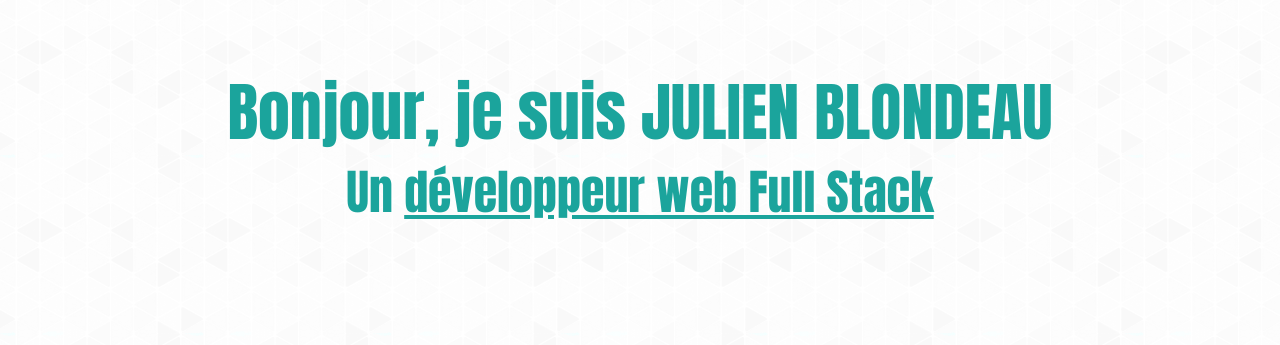
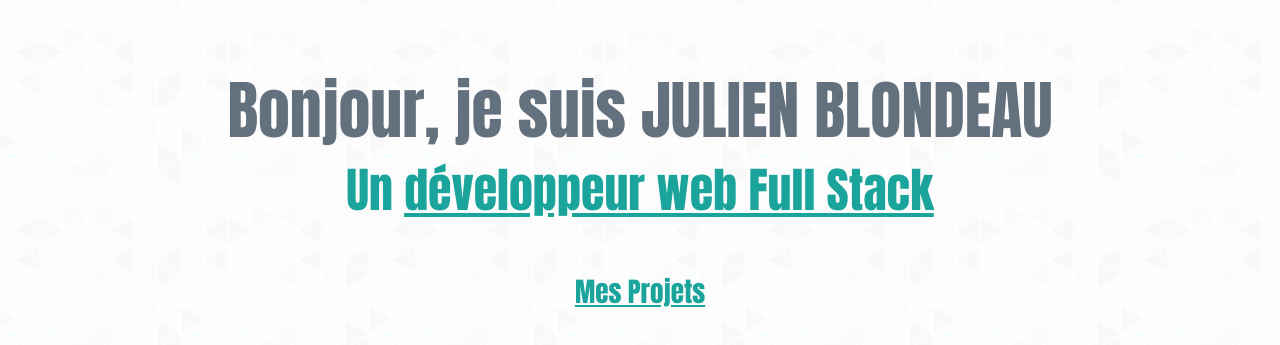
Before and after one commit to BlondeauJulien/portfolio, a React (Create React App) app: page / in a window 1280 px wide. Shown: the part 393-738 px from the top of the page. Built offline with nearby package versions, Linux system fonts and the light colour scheme; the HTML template or start-up script is replaced by a standard one.

Commit message:
css naming change + set up project container

```diff
--- a/src/App.css
+++ b/src/App.css
@@ -4,7 +4,6 @@
 
 html {
     height: 100%;
-    font-family: 'Roboto', sans-serif;
 }
 
 body {
@@ -17,5 +16,6 @@ body {
     max-width: 1200px;
     margin: auto;
     padding-top: 1.2rem;
-    font-family: 'Varela Round', sans-serif;
+    font-family: 'Anton', sans-serif;
+    color: #63707e;
 }
--- a/src/App.js
+++ b/src/App.js
@@ -5,6 +5,7 @@ import SideDrawer from './header/components/SideDrawer';
 import Backdrop from './header/components/Backdrop';
 import Presentation from './presentation/main/Presentation';
 import UiState from './context/ui/UiState';
+import Projects from './projects/main/Projects';
 
 import './App.css';
 
@@ -18,6 +19,7 @@ function App() {
         <SideDrawer show={sideDrawerOpen}/>
         {sideDrawerOpen && <Backdrop drawerClickHandler={setSideDrawerOpen} /> }
         <Presentation />
+        <Projects />
       </div>
     </UiState>
   );
--- a/src/header/components/NavigationLinks.css
+++ b/src/header/components/NavigationLinks.css
@@ -0,0 +1,3 @@
+.navigation {
+  font-family: 'Varela Round', sans-serif;
+}
--- a/src/header/components/NavigationLinks.js
+++ b/src/header/components/NavigationLinks.js
@@ -16,7 +16,7 @@ const NavigationLinks = props => {
       {props.withHomeButton && (
         <li className="navigation__link"><a href="/">{content[language].home}</a></li>
       )}
-      <li className="navigation__link"><a href="/">{content[language].projects}</a></li>
+      <li className="navigation__link"><a href="#projects">{content[language].projects}</a></li>
       <li className="navigation__link"><a href="/">{content[language].technologies}</a></li>
       <li className="navigation__link"><a href="/">{content[language].resume}</a></li>
       <li className="navigation__link"><a href="/">{content[language].contact}</a></li>
--- a/src/presentation/main/Presentation.css
+++ b/src/presentation/main/Presentation.css
@@ -1,24 +1,22 @@
 .presentation {
   text-align: center;
-  margin: 6rem;
-  font-family: 'Anton', sans-serif;
+  margin: 6rem 0rem 3rem 0rem;
 }
 
 .presentation__text {
-  font-family: 'Anton', sans-serif;
   font-size: 4rem;
   line-height: 5rem;
+}
+
+.presentation__first-line {
+  display: inline-block;
+}
+
+.presentation__second-line {
+  font-size: 3rem;
   color: #1ba49c;
 }
 
-.test {
-  display: inline-block;
-}
-
-.test2 {
-  font-size: 3rem;
-}
-
-.test2 span {
+.presentation__second-line span {
   text-decoration: underline;
 }
--- a/src/presentation/main/Presentation.js
+++ b/src/presentation/main/Presentation.js
@@ -13,24 +13,10 @@ const Presentation = () => {
   return (
     <div className="presentation">
       <div className="presentation__text">
-        <p className="test">{content[language].presentation}</p>
+        <p className="presentation__first-line">{content[language].presentation}</p>
         {' '}
-        <h1 className="test">JULIEN BLONDEAU</h1>
-        <p className="test2">{content[language].whoIAm1} <span>{content[language].whoIAm2}</span></p>
-      </div>
-      <div className="techno">
-        {/* JS
-            ES6
-            nodeJS
-            mongodb
-            git
-            react
-            angular
-            html
-            css
-            typescript
-            express
-        */}
+        <h1 className="presentation__first-line">JULIEN BLONDEAU</h1>
+        <p className="presentation__second-line">{content[language].whoIAm1} <span>{content[language].whoIAm2}</span></p>
       </div>
     </div>
   )
--- /dev/null
+++ b/src/projects/main/Projects.css
@@ -0,0 +1,10 @@
+#projects {
+  text-align: center;
+  margin: auto;
+}
+
+#projects h2 {
+  color: #1ba49c;
+  font-size: 1.7rem;
+  text-decoration: underline;
+}
--- /dev/null
+++ b/src/projects/main/Projects.js
@@ -0,0 +1,13 @@
+import React from 'react';
+
+import './Projects.css';
+
+const Projects = () => {
+  return (
+    <div id="projects">
+      <h2>Mes Projets</h2>
+    </div>
+  )
+}
+
+export default Projects;
```
